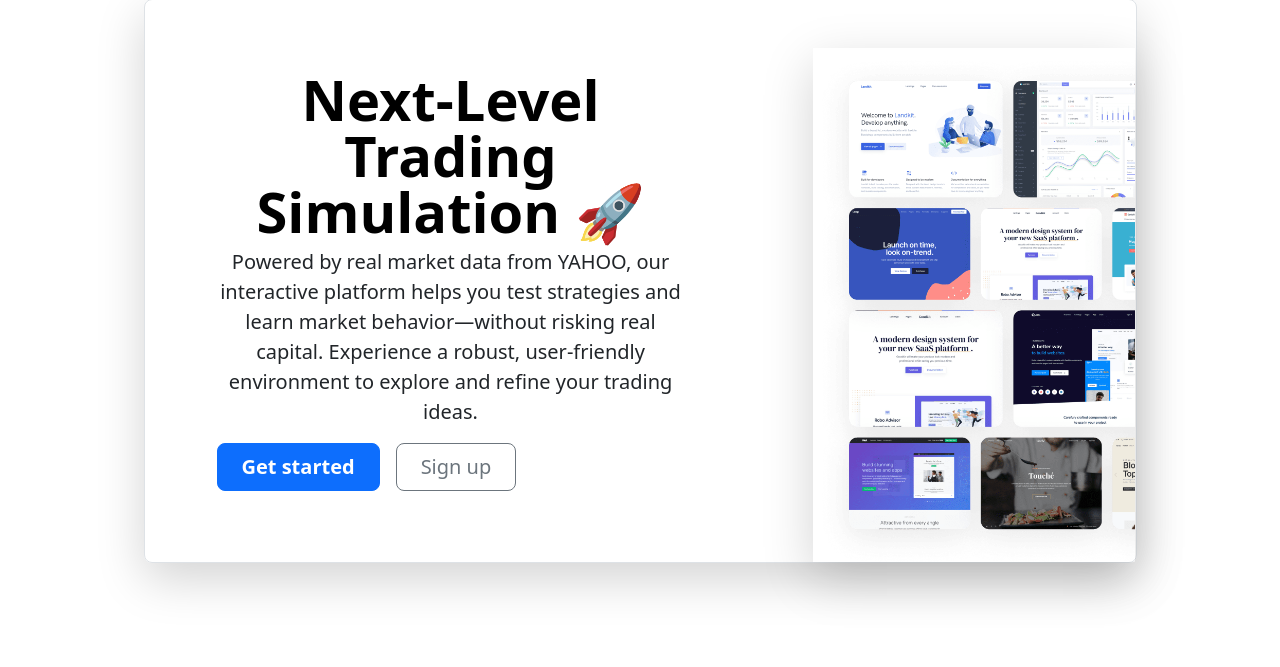
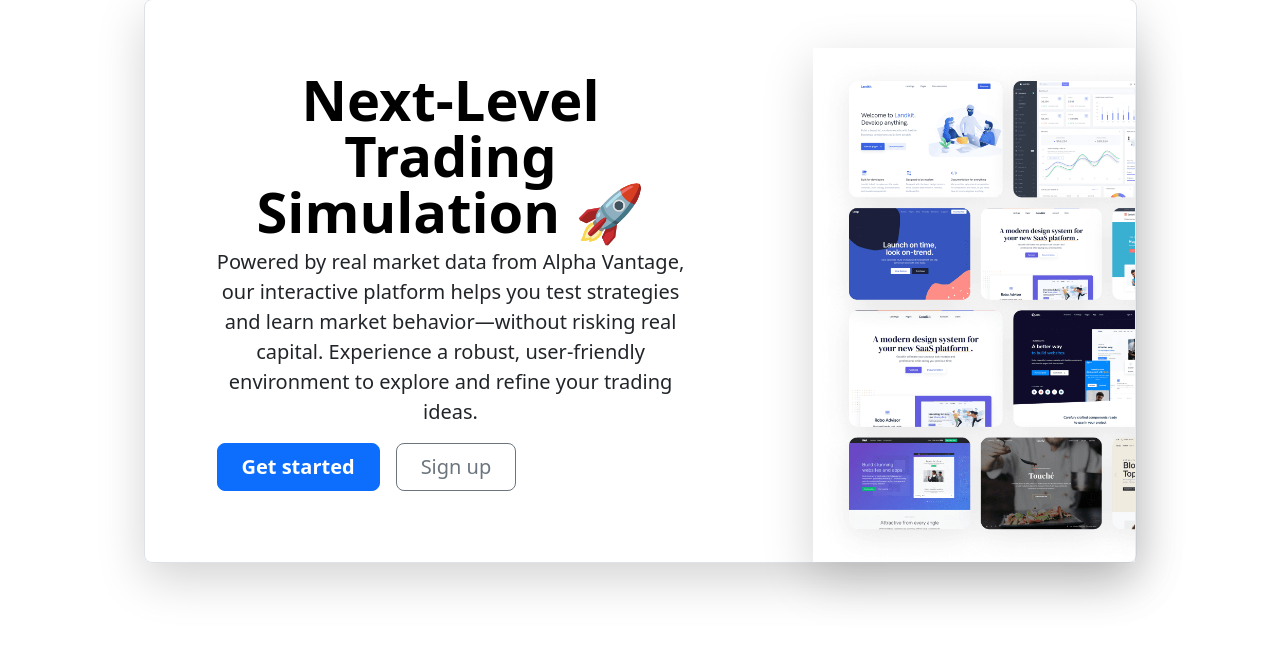
Before and after one commit to nhocmt227/Finance-simulation, a Flask app: page / in a window 1280 px wide. Shown: the part 173-840 px from the top of the page. Run offline with Flask 3, Linux system fonts and the light colour scheme.

Commit message:
Fix minor format

```diff
--- a/templates/public/index.html
+++ b/templates/public/index.html
@@ -12,7 +12,7 @@
         <div class="row p-4 pb-0 pe-lg-0 pt-lg-5 align-items-center rounded-3 border shadow-lg">
         <div class="col-lg-7 p-3 p-lg-5 pt-lg-3">
             <h1 class="display-4 fw-bold lh-1 text-body-emphasis">Next-Level Trading Simulation 🚀</h1>
-            <p class="lead">Powered by real market data from YAHOO, our interactive platform helps you test strategies and learn market behavior—without risking real capital. Experience a robust, user-friendly environment to explore and refine your trading ideas.</p>
+            <p class="lead">Powered by real market data from Alpha Vantage, our interactive platform helps you test strategies and learn market behavior—without risking real capital. Experience a robust, user-friendly environment to explore and refine your trading ideas.</p>
             <div class="d-grid gap-2 d-md-flex justify-content-md-start mb-4 mb-lg-3">
             <a href="/login" class="btn btn-primary btn-lg px-4 me-md-2 fw-bold">Get started</a>
             <a href="/register" class="btn btn-outline-secondary btn-lg px-4">Sign up</a>
```
Also changed, not shown: static/images/demo_images/homepage.png.
